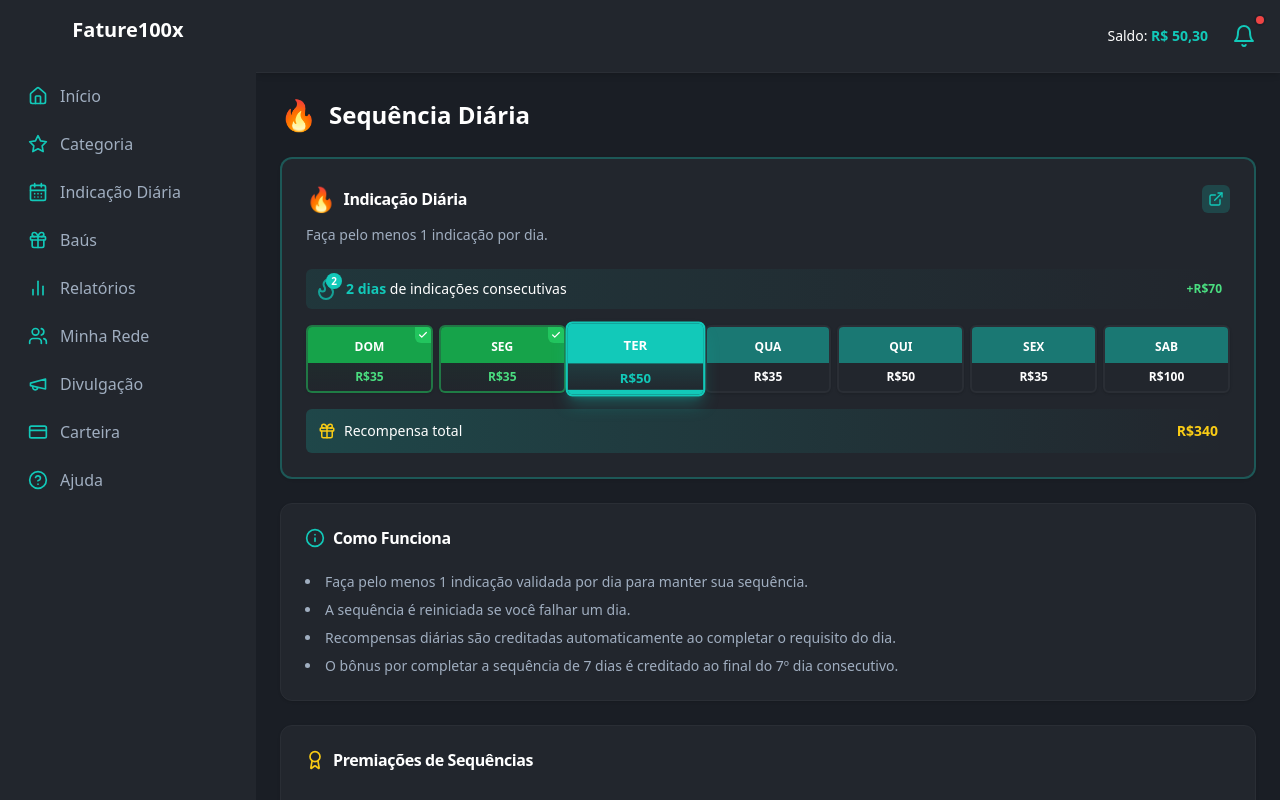
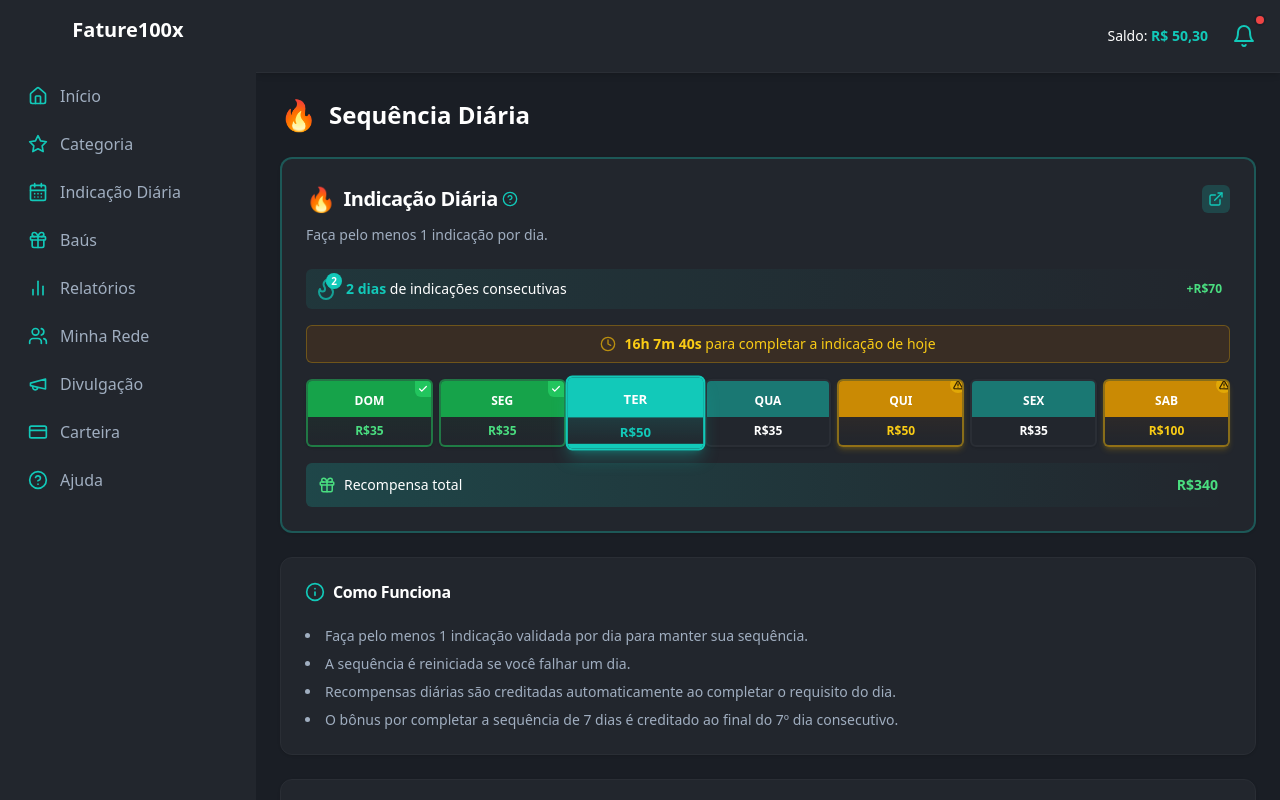
Before and after one commit to ederziomek/frontend-afiliados-fature, a Next.js app: page /sequencia-diaria in a window 1280 px wide. Built offline with nearby package versions, Linux system fonts and the light colour scheme.

Commit message:
Implementação de melhorias visuais adicionais: destaque para dias com valores maiores, timer de urgência, ícone de explicação para Indicação Diária, padronização de fontes e ajustes de textos no frame Baús

```diff
--- a/src/components/dashboard/commission_vault_card.tsx
+++ b/src/components/dashboard/commission_vault_card.tsx
@@ -1,7 +1,7 @@
 "use client";
 
 import React, { useState, useEffect } from 'react';
-import { Vault, Timer, Info, ExternalLink, PlayCircle } from 'lucide-react'; // Changed from ArrowRight to ExternalLink
+import { Vault, Timer, Info, ExternalLink, PlayCircle, HelpCircle } from 'lucide-react'; // Added HelpCircle
 import Link from 'next/link';
 import { Button } from '@/components/ui/button'; // Import Button component
 
@@ -104,9 +104,12 @@ const CommissionVaultCard: React.FC<CommissionVaultCardProps> = ({ weeklyRevShar
         <div className="bg-card p-4 rounded-lg shadow text-white flex flex-col justify-between h-full border-2 border-primary/30">
             <div>
                 <div className="flex justify-between items-center mb-4">
-                    <h3 className="text-lg font-semibold flex items-center">
+                    <h3 className="text-xl font-semibold flex items-center">
                         <Vault size={20} className="mr-2 text-yellow-400" />
                         Cofre de Comissões
+                        <button className="ml-1 text-primary hover:text-primary/80 transition-colors">
+                          <HelpCircle size={16} />
+                        </button>
                     </h3>
                     <Link href="/carteira" className="p-1.5 bg-primary/20 hover:bg-primary/40 rounded-md transition-all duration-200 text-primary hover:text-white">
                         <ExternalLink size={16} />
@@ -135,9 +138,12 @@ const CommissionVaultCard: React.FC<CommissionVaultCardProps> = ({ weeklyRevShar
     <div className="bg-card p-4 rounded-lg shadow text-white flex flex-col justify-between h-full border-2 border-primary/30">
       <div> {/* Wrapper for content before button */}
         <div className="flex justify-between items-center mb-4">
-          <h3 className="text-lg font-semibold flex items-center">
+          <h3 className="text-xl font-semibold flex items-center">
             <Vault size={20} className="mr-2 text-yellow-400" />
             Cofre de Comissões
+            <button className="ml-1 text-primary hover:text-primary/80 transition-colors">
+              <HelpCircle size={16} />
+            </button>
           </h3>
           <Link href="/carteira" className="p-1.5 bg-primary/20 hover:bg-primary/40 rounded-md transition-all duration-200 text-primary hover:text-white">
             <ExternalLink size={16} />
--- a/src/components/dashboard/sequence_card.tsx
+++ b/src/components/dashboard/sequence_card.tsx
@@ -1,6 +1,6 @@
-import React from 'react';
+import React, { useState, useEffect } from 'react';
 import Link from 'next/link';
-import { ExternalLink, Check, Flame, Gift } from 'lucide-react'; // Added Flame and Gift icons
+import { ExternalLink, Check, Flame, Gift, Clock, HelpCircle, AlertTriangle } from 'lucide-react'; // Added Clock, HelpCircle, AlertTriangle
 import { Card, CardContent, CardHeader, CardTitle, CardDescription } from '@/components/ui/card';
 
 // Placeholder data - replace with actual data fetching
@@ -12,9 +12,9 @@ const sequenceData = {
     { dayAbbr: 'SEG', dayFull: '', reward: 35, completed: true },
     { dayAbbr: 'TER', dayFull: '', reward: 50, completed: false, isToday: true }, // Example: Today is Tuesday
     { dayAbbr: 'QUA', dayFull: '', reward: 35, completed: false },
-    { dayAbbr: 'QUI', dayFull: '', reward: 50, completed: false },
+    { dayAbbr: 'QUI', dayFull: '', reward: 50, completed: false, isSpecial: true }, // Special day with higher reward
     { dayAbbr: 'SEX', dayFull: '', reward: 35, completed: false },
-    { dayAbbr: 'SAB', dayFull: '', reward: 100, completed: false },
+    { dayAbbr: 'SAB', dayFull: '', reward: 100, completed: false, isSpecial: true }, // Special day with higher reward
   ]
 };
 
@@ -27,13 +27,84 @@ const SequenceCard = () => {
     .filter(day => day.completed)
     .reduce((sum, day) => sum + day.reward, 0);
 
+  // State for countdown timer
+  const [timeLeft, setTimeLeft] = useState("");
+  const [showInfoModal, setShowInfoModal] = useState(false);
+
+  // Calculate time left until midnight
+  useEffect(() => {
+    const calculateTimeLeft = () => {
+      const now = new Date();
+      const midnight = new Date();
+      midnight.setHours(24, 0, 0, 0);
+
+      const difference = midnight.getTime() - now.getTime();
+
+      const hours = Math.floor((difference / (1000 * 60 * 60)) % 24);
+      const minutes = Math.floor((difference / 1000 / 60) % 60);
+      const seconds = Math.floor((difference / 1000) % 60);
+
+      return `${hours}h ${minutes}m ${seconds}s`;
+    };
+
+    // Initial calculation
+    setTimeLeft(calculateTimeLeft());
+
+    // Update every second
+    const timer = setInterval(() => {
+      setTimeLeft(calculateTimeLeft());
+    }, 1000);
+
+    return () => clearInterval(timer);
+  }, []);
+
+  // Info modal content
+  const InfoModal = () => (
+    <div className="fixed inset-0 bg-black/70 flex items-center justify-center z-50 p-4">
+      <div className="bg-card border-2 border-primary/30 rounded-lg p-5 max-w-md w-full">
+        <div className="flex justify-between items-start mb-4">
+          <h3 className="text-lg font-bold text-white flex items-center">
+            <Flame size={20} className="text-primary mr-2" />
+            Indicação Diária
+          </h3>
+          <button
+            onClick={() => setShowInfoModal(false)}
+            className="text-gray-400 hover:text-white"
+          >
+            <ExternalLink size={18} />
+          </button>
+        </div>
+
+        <div className="space-y-3 text-sm text-gray-300">
+          <p>Faça pelo menos 1 indicação valida por dia para garantir uma indicação diária.</p>
+          <p>A Indicação diária é reiniciada se você falhar um dia.</p>
+          <p>Recompensas diárias são creditadas automaticamente a sua carteira ao completar uma indicação diária.</p>
+          <p>As indicações diárias alteram o dia, todos os dias a 00:00 horário de Brasília.</p>
+        </div>
+
+        <button
+          onClick={() => setShowInfoModal(false)}
+          className="mt-4 w-full bg-primary text-white py-2 rounded-md hover:bg-primary/80 transition-colors"
+        >
+          Entendi
+        </button>
+      </div>
+    </div>
+  );
+
   return (
     <Card className="bg-card border-border text-white border-2 border-primary/30">
       <CardHeader>
         <div className="flex justify-between items-center">
-          <CardTitle className="flex items-center">
+          <CardTitle className="flex items-center text-xl">
             <span className="mr-2 text-2xl">🔥</span>
             Indicação Diária
+            <button
+              onClick={() => setShowInfoModal(true)}
+              className="ml-1 text-primary hover:text-primary/80 transition-colors"
+            >
+              <HelpCircle size={16} />
+            </button>
           </CardTitle>
           <Link href="/sequencia-diaria" className="p-1.5 bg-primary/20 hover:bg-primary/40 rounded-md transition-all duration-200 text-primary hover:text-white">
             <ExternalLink size={16} />
@@ -60,6 +131,14 @@ const SequenceCard = () => {
           </div>
         </div>
 
+        {/* Countdown Timer */}
+        <div className="flex items-center justify-center bg-yellow-900/30 p-2 rounded-md border border-yellow-500/30">
+          <Clock size={16} className="text-yellow-500 mr-2 animate-pulse" />
+          <p className="text-sm text-yellow-400">
+            <span className="font-bold">{timeLeft}</span> para completar a indicação de hoje
+          </p>
+        </div>
+
         {/* Weekly Calendar - Enhanced Version */}
         <div className="grid grid-cols-7 gap-1.5">
           {sequenceData.weeklyStatus.map((day, index) => (
@@ -68,15 +147,28 @@ const SequenceCard = () => {
               <div
                 className={`
                   w-full rounded-md overflow-hidden border-2 relative flex flex-col shadow min-w-[40px]
-                  ${day.isToday ? 'border-primary shadow-primary/30 shadow-lg scale-110 z-10' : day.completed ? 'border-green-500/50' : 'border-border'}
-                  ${day.completed ? 'bg-gradient-to-b from-green-900/30 to-card' : day.isToday ? 'bg-gradient-to-b from-primary/30 to-card' : 'bg-card'}
+                  ${day.isToday ? 'border-primary shadow-primary/30 shadow-lg scale-110 z-10' :
+                    day.completed ? 'border-green-500/50' :
+                    day.isSpecial ? 'border-yellow-500/50 shadow-yellow-500/20 shadow-md' : 'border-border'}
+                  ${day.completed ? 'bg-gradient-to-b from-green-900/30 to-card' :
+                    day.isToday ? 'bg-gradient-to-b from-primary/30 to-card' :
+                    day.isSpecial ? 'bg-gradient-to-b from-yellow-900/30 to-card' : 'bg-card'}
                   transition-all duration-300
                 `}
               >
+                {/* Special Day Indicator */}
+                {day.isSpecial && !day.isToday && !day.completed && (
+                  <div className="absolute -top-1 -right-1 w-4 h-4 bg-yellow-500 rounded-full flex items-center justify-center animate-pulse">
+                    <AlertTriangle size={10} className="text-black" strokeWidth={3}/>
+                  </div>
+                )}
+
                 {/* Day Header */}
                 <div className={`
                   text-center py-1.5
-                  ${day.isToday ? 'bg-primary' : day.completed ? 'bg-green-600' : 'bg-primary/50'}
+                  ${day.isToday ? 'bg-primary' :
+                    day.completed ? 'bg-green-600' :
+                    day.isSpecial ? 'bg-yellow-600' : 'bg-primary/50'}
                 `}>
                   <span className="text-xs font-bold text-primary-foreground">{day.dayAbbr}</span>
                 </div>
@@ -85,7 +177,9 @@ const SequenceCard = () => {
                 <div className="py-1.5 flex items-center justify-center relative">
                   <span className={`
                     text-xs font-semibold
-                    ${day.isToday ? 'text-primary' : day.completed ? 'text-green-400' : 'text-white'}
+                    ${day.isToday ? 'text-primary' :
+                      day.completed ? 'text-green-400' :
+                      day.isSpecial ? 'text-yellow-400 font-bold' : 'text-white'}
                   `}>
                     R${day.reward}
                   </span>
@@ -110,14 +204,17 @@ const SequenceCard = () => {
         {/* Weekly Reward Summary */}
         <div className="bg-gradient-to-r from-primary/20 to-transparent p-3 rounded-md flex items-center justify-between">
           <div className="flex items-center">
-            <Gift size={18} className="text-yellow-400 mr-2" />
+            <Gift size={18} className="text-green-400 mr-2" />
             <span className="text-sm">Recompensa total</span>
           </div>
-          <div className="text-sm font-bold text-yellow-400">
+          <div className="text-sm font-bold text-green-400">
             R${totalPotentialReward}
           </div>
         </div>
       </CardContent>
+
+      {/* Info Modal */}
+      {showInfoModal && <InfoModal />}
     </Card>
   );
 };
```
Also changed, not shown: src/components/dashboard/chests_card.tsx (+10 -7 lines).
